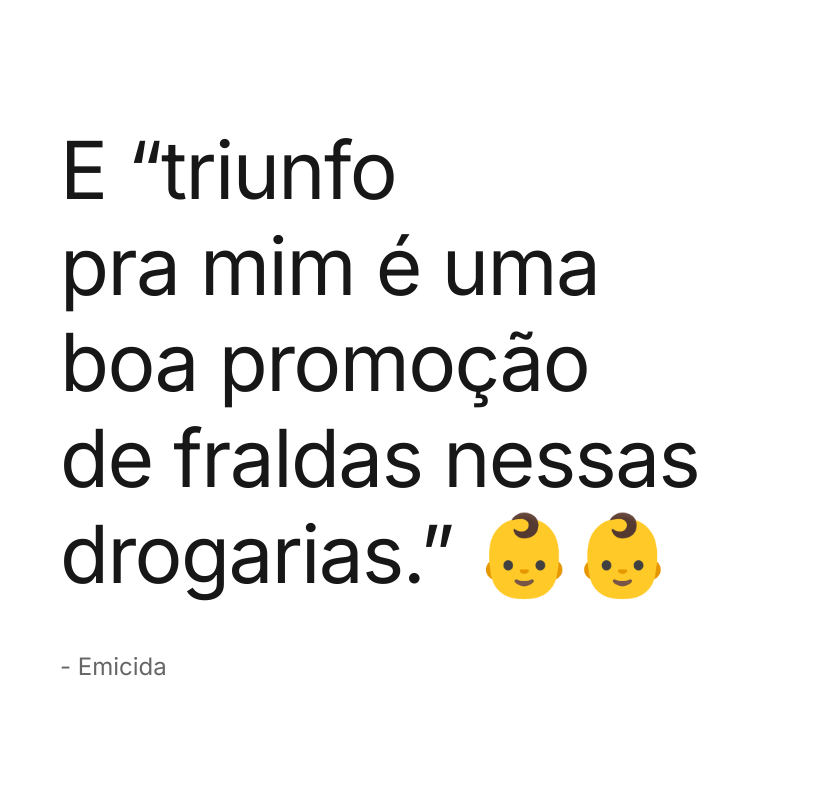
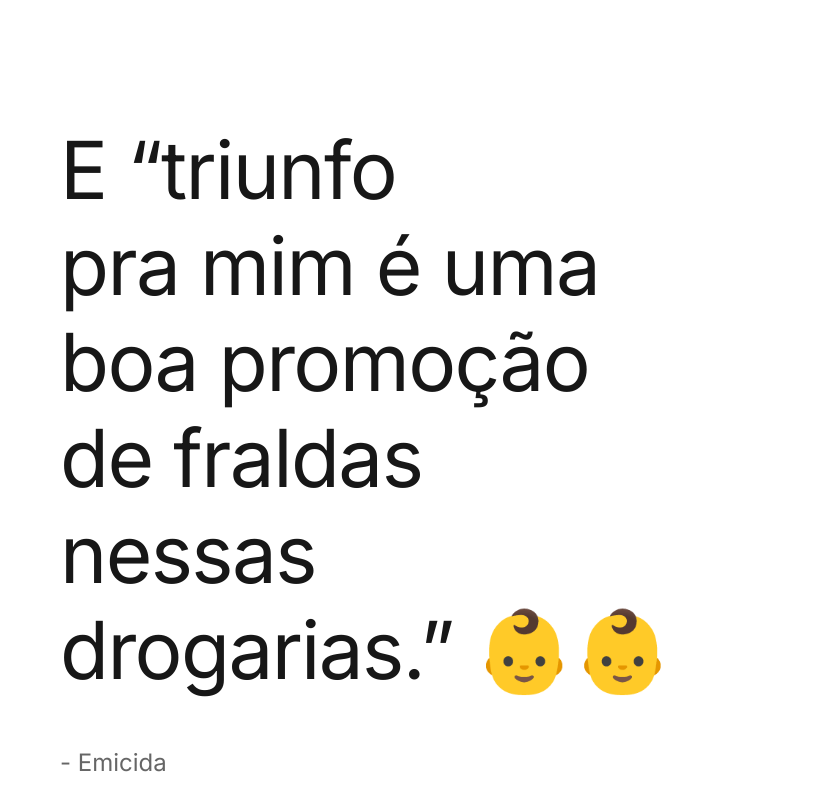
Before and after one commit to mullermillao/mullernascimento, a plain HTML site: page index.html in a window 1280 px wide. Shown: the part 4980-5780 px from the top of the page, 505-1344 px from the left, 839 px wide, since content can reach past the window. Drawn offline with Linux system fonts and the light colour scheme.

Commit message:
Corrige largura responsiva da foto e citacao

```diff
--- a/index.html
+++ b/index.html
@@ -465,6 +465,13 @@ button.menu-item:active { color: var(--cinza-claro); }
   .menu-overlay, .menu-sheet, .cases-overlay, .cases-panel { transition: none; }
 }
 
+/* Mantém foto e citação dentro da grade desktop, sem alterar o desenho de 1440px. */
+@media (min-width: 1201px) {
+  .familia { width: 100%; }
+  .foto-familia { flex: 0 0 405px; }
+  .citacao { flex: 1; min-width: 0; }
+}
+
 /* Review aprovada: somente desktop; mobile mantém seu layout. */
 @media (min-width: 601px) {
   .menu-item, .footer-links a {
```
